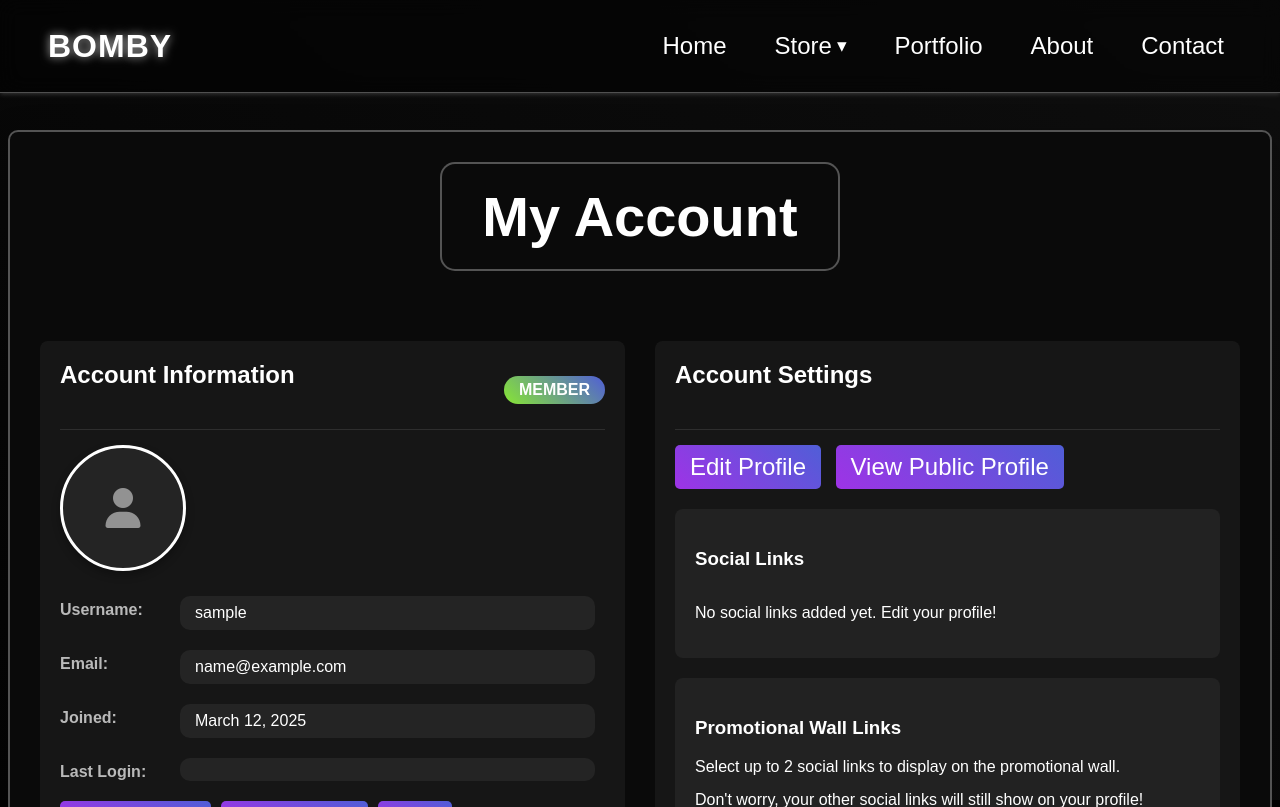
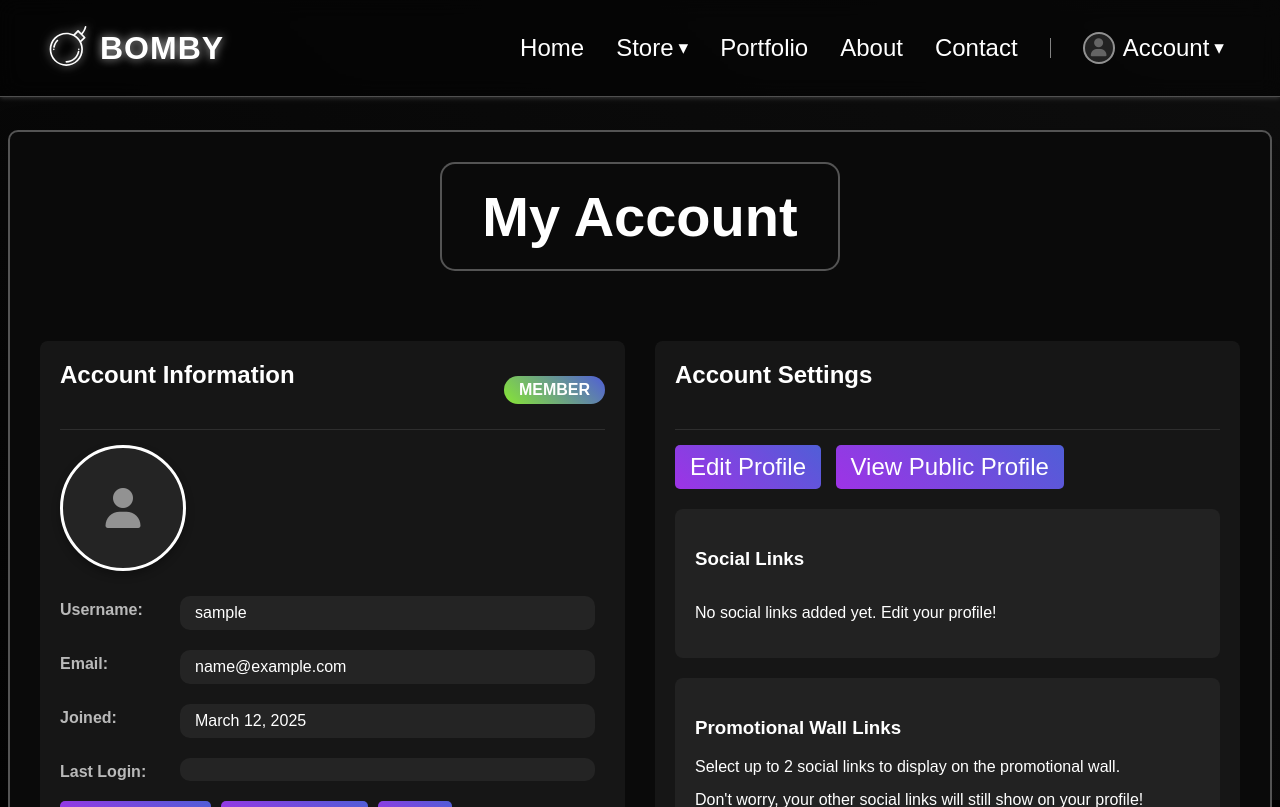
Before and after one commit to smk37git/BOMBY, a Django app: page /accounts/account/ in a window 1280 px wide. Shown: the top 807 px of the page. Run offline with Django 5.2, Linux system fonts and the light colour scheme; the visitor is signed in with stand-in values (Sample User, id 1).

Commit message:
Updated Navbar to look better

```diff
--- a/MAIN/static/css/base.css
+++ b/MAIN/static/css/base.css
@@ -9,11 +9,11 @@
 /* Navigation bar styles */
 .custom-navbar {
     display: flex;
-    justify-content: space-between;
     align-items: center;
     padding: 1.5rem 3rem;
     width: 100%;
     position: absolute;
+    justify-content: flex-end;
     top: 0;
     left: 0;
     z-index: 1000;
@@ -25,6 +25,47 @@
     box-sizing: border-box;
 }
 
+/* Brand container with bomb icon */
+.nav-brand-container {
+    display: flex;
+    align-items: center;
+    margin-right: auto;
+}
+
+.bomb-icon-link {
+    text-decoration: none;
+    display: flex;
+    align-items: center;
+    margin-right: 10px;
+    transition: transform 0.3s ease;
+}
+
+.bomb-icon-link:hover {
+    transform: scale(1.1);
+}
+
+.bomb-icon {
+    width: 40px;
+    height: 40px;
+    margin-right: 2px;
+    margin-bottom: 5px;
+    display: flex;
+    align-items: center;
+    justify-content: center;
+    filter: drop-shadow(0 0 5px rgba(255, 255, 255, 0.7));
+    transition: filter 0.3s ease;
+}
+
+.bomb-icon:hover {
+    filter: drop-shadow(0 0 10px rgba(255, 255, 255, 1));
+}
+
+.bomb-icon img {
+    width: 100%;
+    height: 100%;
+    object-fit: contain;
+}
+
 .nav-brand {
     font-size: 2rem;
     font-weight: bold;
@@ -32,12 +73,16 @@
     text-decoration: none;
     letter-spacing: 1px;
     text-shadow: 0 0 10px rgba(255, 255, 255, 0.7);
+    display: flex;
+    align-items: center;
 }
 
 .nav-menu {
     display: flex;
-    gap: 2rem;
-    align-items: center; /* Add this to vertically align all nav items */
+    align-items: center;
+    justify-content: flex-end;
+    gap: 1rem;
+    width: 100%;
 }
 
 .nav-link {
@@ -47,8 +92,8 @@
     position: relative;
     transition: all 0.3s ease;
     padding: 0.5rem 0.5rem;
-    display: inline-block; /* Ensure consistent display */
-    vertical-align: middle; /* Align items vertically */
+    display: inline-block;
+    vertical-align: middle;
 }
 
 .nav-link:hover {
@@ -82,15 +127,16 @@
     content: '';
     position: absolute;
     width: 100%;
-    height: 15px; /* Height of the gap */
+    height: 15px;
     bottom: -15px;
     left: 0;
     z-index: 2;
 }
 
 .dropdown-toggle {
-    display: inline-flex; /* Change to inline-flex */
-    align-items: center; /* Center items vertically */
+    display: inline-flex;
+    align-items: center;
+    font-size: 1.5rem !important;
 }
 
 .dropdown-content {
@@ -144,11 +190,105 @@
     transition: transform 0.3s ease;
     color: white;
     vertical-align: middle;
-    transform: translateY(-1px); /* Slight adjustment for alignment */
+    transform: translateY(-1px);
 }
 
 .dropdown:hover .dropdown-arrow {
-    transform: rotate(180deg) translateY(1px); /* Adjust rotation center */
+    transform: rotate(180deg) translateY(1px);
+}
+
+/* Separator line - positioned where the red line is in your image */
+.nav-separator {
+    height: 20px;
+    width: 1px;
+    background-color: rgba(255, 255, 255, 0.5);
+    margin: 0 .5rem;
+}
+
+/* Account section styles */
+.account-section {
+    display: flex;
+    align-items: center;
+}
+
+.account-section .nav-link,
+.account-section .dropdown-toggle {
+    font-size: 1.5rem !important;
+    display: flex;
+    align-items: center;
+}
+
+/* Profile picture container in navbar */
+.nav-profile-pic-container {
+    width: 32px;
+    height: 32px;
+    margin-right: 8px;
+    display: flex;
+    align-items: center;
+    justify-content: center;
+}
+
+/* Profile picture in navbar */
+.nav-profile-pic {
+    width: 32px;
+    height: 32px;
+    border-radius: 50%;
+    object-fit: cover;
+    border: 2px solid rgba(255, 255, 255, 0.5);
+    box-sizing: border-box;
+}
+
+/* Profile picture placeholder */
+.nav-profile-pic-placeholder {
+    width: 32px;
+    height: 32px;
+    border-radius: 50%;
+    background-color: #222;
+    display: flex;
+    align-items: center;
+    justify-content: center;
+    border: 2px solid rgba(255, 255, 255, 0.5);
+    box-sizing: border-box;
+}
+
+.nav-profile-pic-placeholder i {
+    font-size: 18px;
+    color: rgba(255, 255, 255, 0.3);
+}
+
+/* Adjust dropdown position for account menu */
+.account-section .dropdown-content {
+    right: 0;
+    left: auto;
+}
+
+/* Style for the logout button */
+.dropdown-content form {
+    margin: 0;
+    padding: 0;
+}
+
+.dropdown-content button {
+    background: none;
+    border: none;
+    color: white;
+    padding: 12px 16px;
+    text-decoration: none;
+    display: block;
+    font-size: 1.2rem !important;
+    text-align: left;
+    width: 100%;
+    cursor: pointer;
+    transition: all 0.2s ease;
+}
+
+.dropdown-content button:hover {
+    background-color: rgba(255, 255, 255, 0.1);
+}
+
+/* Spacer removed completely */
+.nav-spacer {
+    display: none;
 }
 
 /* Main content area with proper spacing for navbar */
@@ -337,4 +477,28 @@
         width: calc(100% - 40px);
         top: 80px;
     }
+
+    .nav-separator {
+        display: none;
+    }
+
+    .account-section {
+        width: 100%;
+        justify-content: center;
+    }
+
+    .account-section .dropdown-content {
+        position: static;
+        width: 100%;
+    }
+
+    .nav-brand-container {
+        flex-grow: 1;
+        justify-content: center;
+    }
+
+    .bomb-icon {
+        width: 20px;
+        height: 20px;
+    }
 }
--- a/MAIN/templates/MAIN/base.html
+++ b/MAIN/templates/MAIN/base.html
@@ -20,10 +20,14 @@
 
     <!-- Navigation bar with blur effect -->
     <nav class="custom-navbar">
-        <div class="nav-brand">BOMBY</div>
-        <button class="mobile-toggle" id="mobile-menu-toggle">
-            <i class="fas fa-bars"></i>
-        </button>
+        <div class="nav-brand-container">
+            <a href="{% url 'home' %}" class="bomb-icon-link">
+                <div class="bomb-icon">
+                    <img src="{% static 'images/bomb.svg' %}" alt="bomb">
+                </div>
+            </a>
+            <a href="{% url 'home' %}" class="nav-brand">BOMBY</a>
+        </div>
         <div class="nav-menu" id="nav-menu">
             <a href="{% url 'home' %}" class="nav-link">Home</a>
             <div class="dropdown">
@@ -31,18 +35,47 @@
                 <div class="dropdown-content">
                     <a href="#">Services</a>
                     <a href="#">Orders</a>
-                    {% if user.is_authenticated %}
-                        <a href="{% url 'ACCOUNTS:account' %}">Account</a>
-                    {% else %}
-                        <a href="{% url 'ACCOUNTS:login' %}">Login / Register</a>
-                    {% endif %}
                     <a href="{% url 'ACCOUNTS:promotional_wall' %}">Promotional Wall</a>
                 </div>
             </div>
             <a href="{% url 'PORTFOLIO:portfolio' %}" class="nav-link">Portfolio</a>
             <a href="{% url 'about' %}" class="nav-link">About</a>
             <a href="{% url 'contact' %}" class="nav-link">Contact</a>
+
+            <div class="nav-separator"></div>
+
+            <div class="account-section">
+                {% if user.is_authenticated %}
+                    <div class="dropdown">
+                        <a class="nav-link dropdown-toggle">
+                            <div class="nav-profile-pic-container">
+                                {% if user.profile_picture %}
+                                    <img src="{{ user.profile_picture.url }}" alt="Profile" class="nav-profile-pic">
+                                {% else %}
+                                    <div class="nav-profile-pic-placeholder">
+                                        <i class="fas fa-user"></i>
+                                    </div>
+                                {% endif %}
+                            </div>
+                            Account <span class="dropdown-arrow">▾</span>
+                        </a>
+                        <div class="dropdown-content">
+                            <a href="{% url 'ACCOUNTS:account' %}">View Profile</a>
+                            <a href="{% url 'ACCOUNTS:edit_profile' %}">Edit Profile</a>
+                            <form method="post" action="{% url 'ACCOUNTS:logout' %}">
+                                {% csrf_token %}
+                                <button type="submit">Logout</button>
+                            </form>
+                        </div>
+                    </div>
+                {% else %}
+                    <a href="{% url 'ACCOUNTS:login' %}" class="nav-link">Login</a>
+                {% endif %}
+            </div>
         </div>
+        <button class="mobile-toggle" id="mobile-menu-toggle">
+            <i class="fas fa-bars"></i>
+        </button>
     </nav>
 
     <!-- Main Content Block with proper spacing for fixed navbar -->
```
Also changed, not shown: MAIN/static/images/bomb.svg (added), 4 other files.
